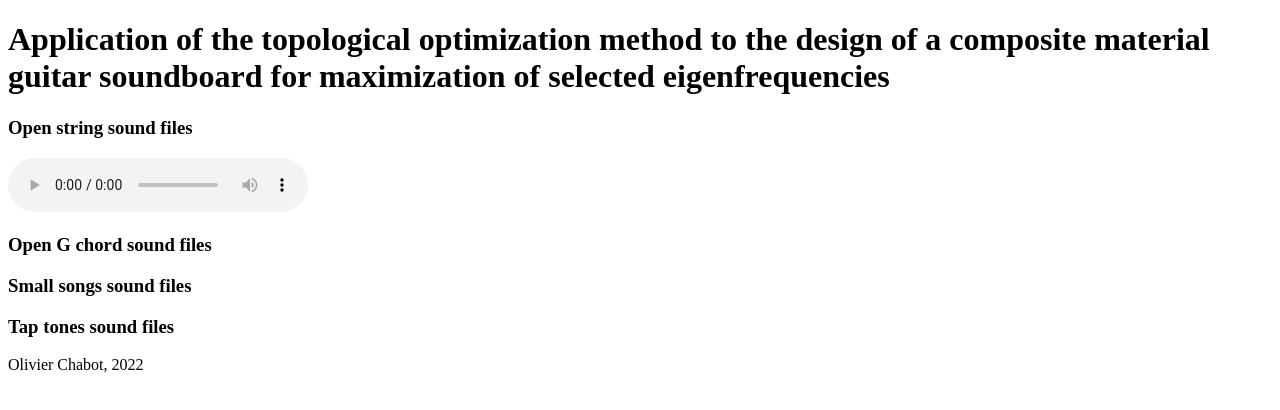
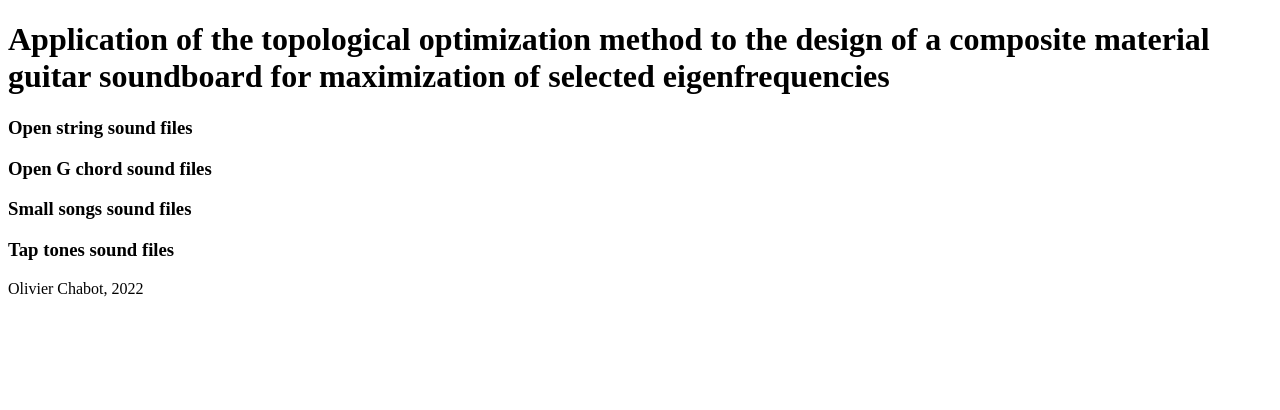
Before and after one commit to olivecha/TOM_Soundboard, a plain HTML site: page index.html in a window 1280 px wide. Drawn offline with Linux system fonts and the light colour scheme.

Commit message:
Update index.html

```diff
--- a/index.html
+++ b/index.html
@@ -8,11 +8,6 @@
   guitar soundboard for maximization of selected eigenfrequencies </h1>
 
 <h3> Open string sound files </h3>
-
-
-<audio controls source src="Flax_Fretboard.m4a" type="audio/mpeg">
-Your browser does not support the audio element.
-</audio>
 
 
 <h3> Open G chord sound files </h3>
```
